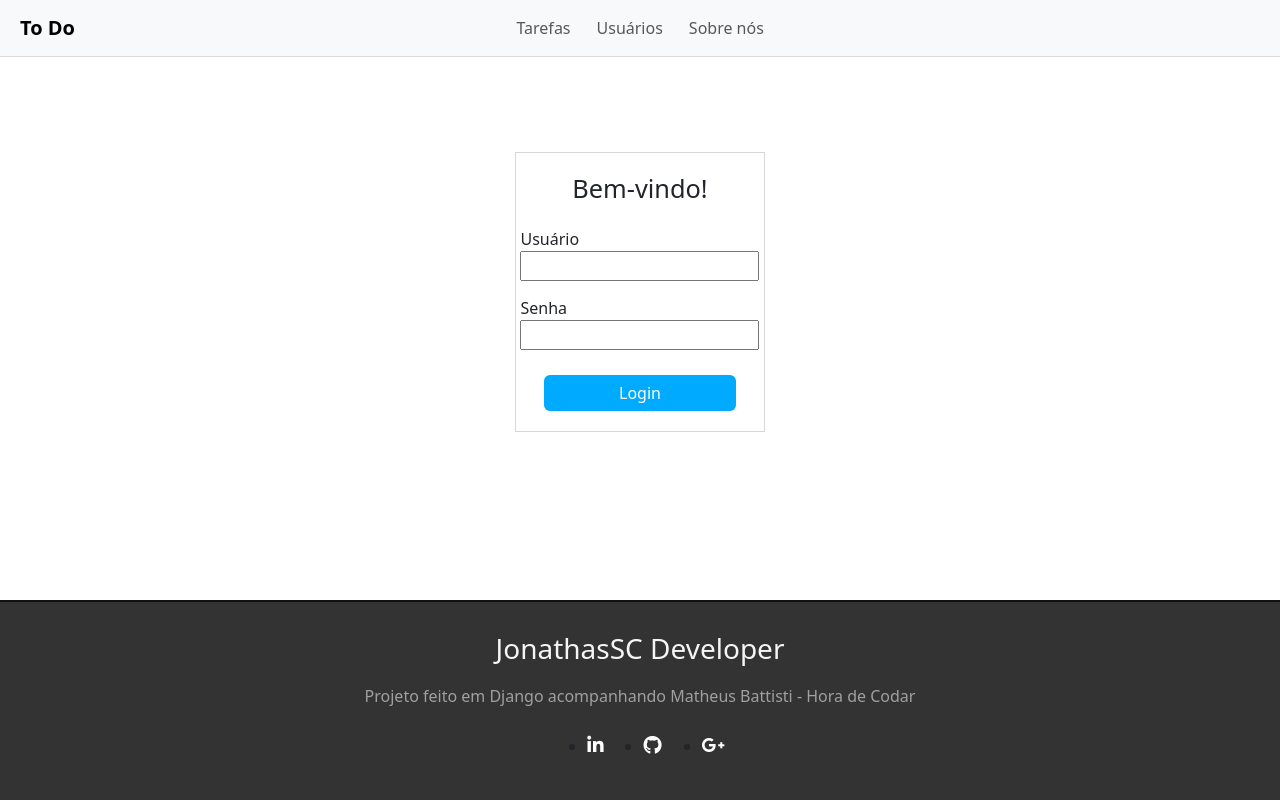
After one commit to JonathasSC/ToDo, a Django app: template todo/templates/registration/login.html in a window 1280 px wide. The commit adds this page. Run offline with Django 4.2, Linux system fonts and the light colour scheme; the template is opened without the code that fills it, so the values that code supplies are empty; some libraries are stand-ins or nearby versions.

Commit message:
created login template

```diff
--- a/todo/tasks/static/css/styles.css
+++ b/todo/tasks/static/css/styles.css
@@ -203,6 +203,9 @@ h3 {
 	color: gray;
 }
 
+
+/* adicionar task */
+
 .offset-1 {
 	padding-top: 30px;
 }
@@ -253,3 +256,33 @@ h3 {
 .illustration {
 	width: 500px;
 }
+
+/* Login */
+
+.labels {
+	display: flex;
+	flex-direction: column;
+}
+
+.login-form {
+	display: flex;
+	flex-direction: column;
+	Align-items: center;
+	width: 250px;
+	border: 1px solid rgb(216, 216, 216);
+	padding: 20px ;
+	gap: 15px;
+}
+
+.login-div {
+	height: 50vh;
+	display: flex;
+	justify-content: center;
+	align-items: center;
+}
+
+#id_submit-login {
+	margin-top: 10px;
+	padding-left: 75px;
+	padding-right: 75px;
+}
--- /dev/null
+++ b/todo/templates/registration/login.html
@@ -0,0 +1,23 @@
+{% extends 'base.html' %}
+
+{% block title %}Entrar em To Do{% endblock %}
+
+{% block content %}
+<div class="offset-1 col-10 login-div">
+	<form method="POST" class="login-form">
+		{% csrf_token %}
+		<h4 class="title-new-task">Bem-vindo!</h4>
+		<div class="labels">
+			<label>Usuário</label>
+			<input type="text" id="id_user" name="user">
+		</div>
+		<div class="labels">
+			<label>Senha</label>
+			<input type="password" id="id_password">
+		</div>
+
+		<input id="id_submit-login" type="submit" class="btn btn-success" value="Login">
+
+	</form>
+</div>
+{% endblock %}
--- a/todo/todo/urls.py
+++ b/todo/todo/urls.py
@@ -4,5 +4,5 @@ from django.urls import path, include
 urlpatterns = [
     path('admin/', admin.site.urls),
     path('',include('tasks.urls')),
-    # path('accounts/',include('django.contrib.auth.urls')),
+    path('accounts/',include('django.contrib.auth.urls')),
 ]
```
Also changed, not shown: todo/todo/settings.py (+6 -2 lines), todo/db.sqlite3, todo/templates/login.html (deleted).
